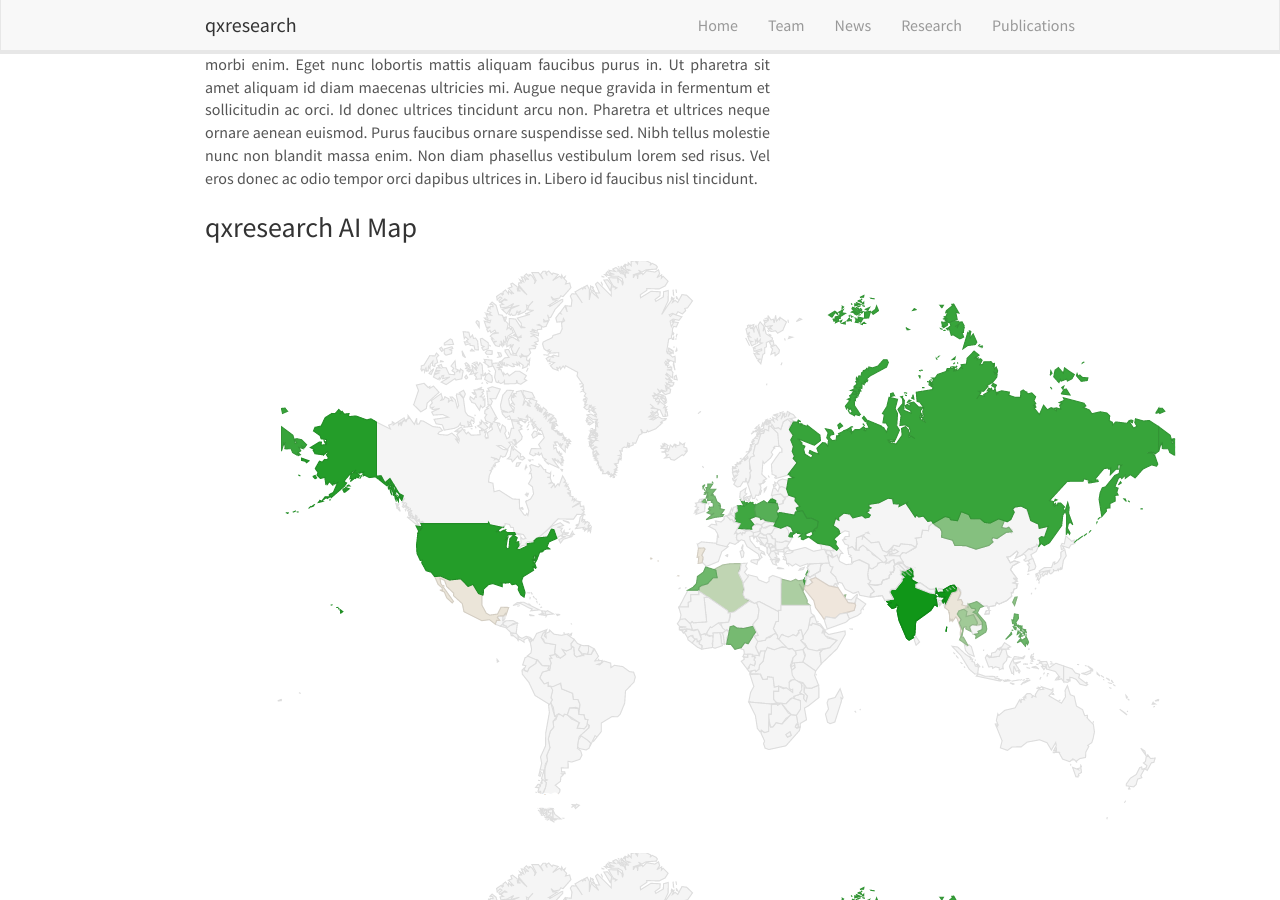
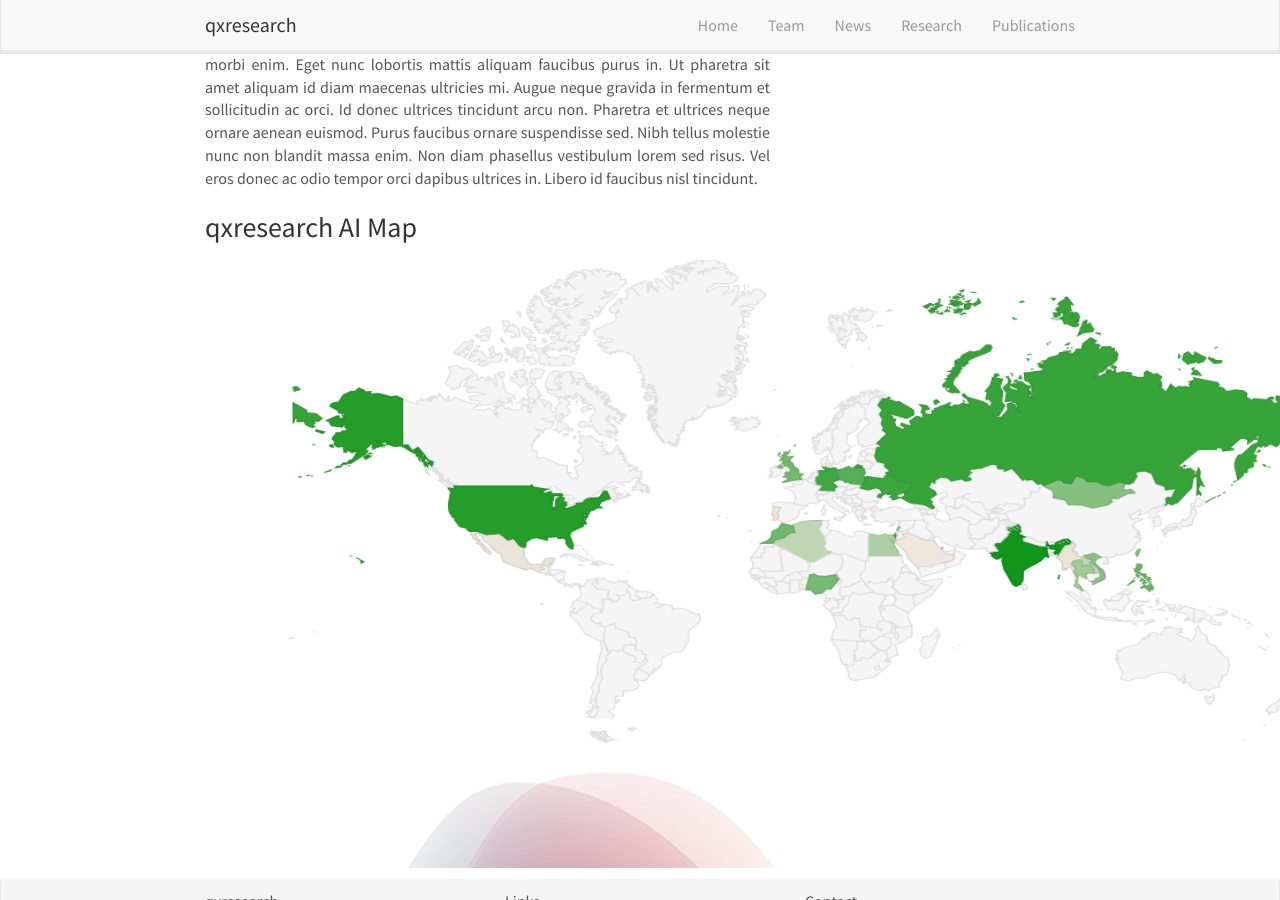
Before and after one commit to qxresearch/qxresearch.github.io, a Jekyll site: the page built from _pages/home.md, in a window 1280 px wide and 900 px high, scrolled down 759 px. Built offline with Jekyll 4.4.1, drawn with Linux system fonts in a browser that asks for light colours; nearby versions of some CDN libraries; comment, search, counter and statistics services are not loaded.

Commit message:
Update home.md

```diff
--- a/_pages/home.md
+++ b/_pages/home.md
@@ -13,14 +13,9 @@ Cras adipiscing enim eu turpis. Imperdiet massa tincidunt nunc pulvinar sapien e
 
 ### qxresearch AI Map
 
-<div>
-  <img src="{{ site.url }}{{ site.baseurl }}/images/slider/clean%20map.png" alt="Slide 2" />
-</div>
-
-
 <p align="center">
   <a href="https://www.youtube.com/channel/UCX7oe66V8zyFpAJyMfPL9VA">
-    <img src="https://raw.githubusercontent.com/qxresearch/qxresearch.github.io/main/images/slider/clean%20map.png" alt="Logo">
+    <img src="https://raw.githubusercontent.com/qxresearch/qxresearch.github.io/main/images/slider/clean%20map.png" alt="Logo" width="1200" height="500">
   </a>
 </p>
 
```
